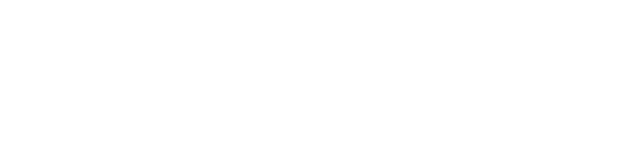
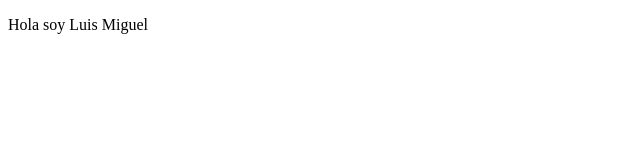
Before and after one commit to MiguelA449/proyectoDemoCursoPrework-, a plain HTML site: page index.html in a window 1280 px wide. Shown: the whole page, without its empty margins (0-640 px from the left). Drawn offline with Linux system fonts and the light colour scheme.

Commit message:
cambios agregados

```diff
--- a/index.html
+++ b/index.html
@@ -7,6 +7,6 @@
     <title>Hola Mundo</title>
 </head>
 <body>
-
+    <p>Hola soy Luis Miguel</p>
 </body>
 </html>
```
